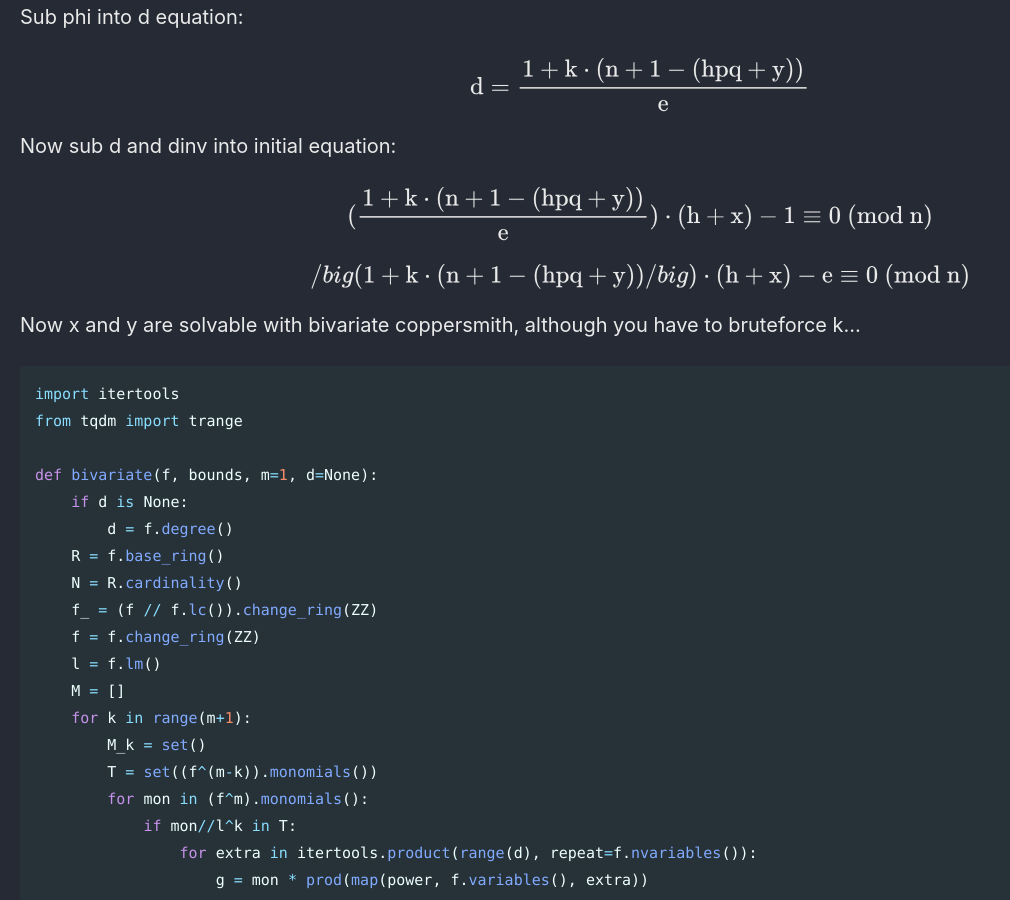
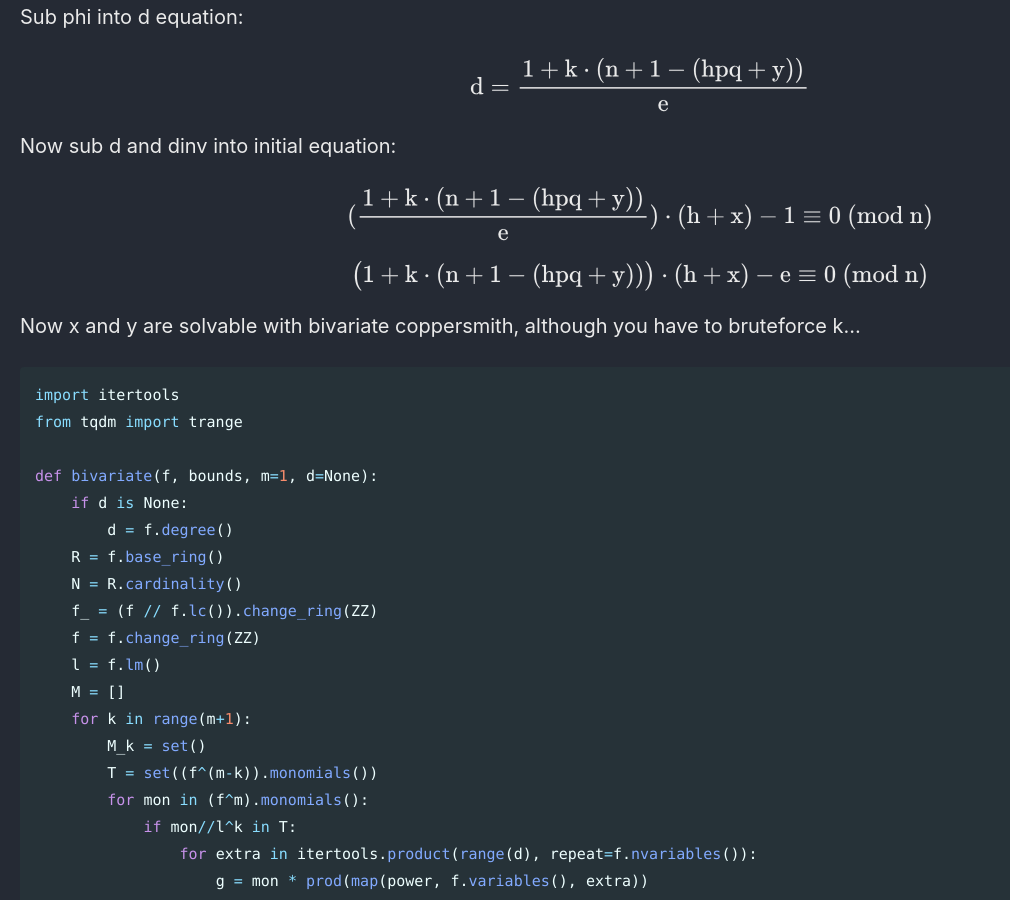
Before and after one commit to Connor-McCartney/Connor-McCartney.github.io, a Jekyll site: the page built from _pages/cryptography/small-roots/ThatoneRSAchallenge-TCP1PCTF2024International.md, in a window 1280 px wide and 900 px high, scrolled down 1744 px. Shown: the whole window, without its empty margins (0-1010 px from the left). Built offline with Jekyll 4.4.1, drawn with Linux system fonts in a browser that asks for light colours; cached includes are drawn as plain includes.

```diff
--- a/_pages/cryptography/small-roots/ThatoneRSAchallenge-TCP1PCTF2024International.md
+++ b/_pages/cryptography/small-roots/ThatoneRSAchallenge-TCP1PCTF2024International.md
@@ -86,7 +86,7 @@ $$
 
 
 $$
-/big(1 + \text{k} \cdot (\text{n} + 1 - (\text{hpq} + \text{y})) /big) \cdot (\text{h} + \text{x}) - \text{e} \equiv 0 \text{ (mod n)}
+\big(1 + \text{k} \cdot (\text{n} + 1 - (\text{hpq} + \text{y})) \big) \cdot (\text{h} + \text{x}) - \text{e} \equiv 0 \text{ (mod n)}
 $$
 
 Now x and y are solvable with bivariate coppersmith, although you have to bruteforce k...
```
